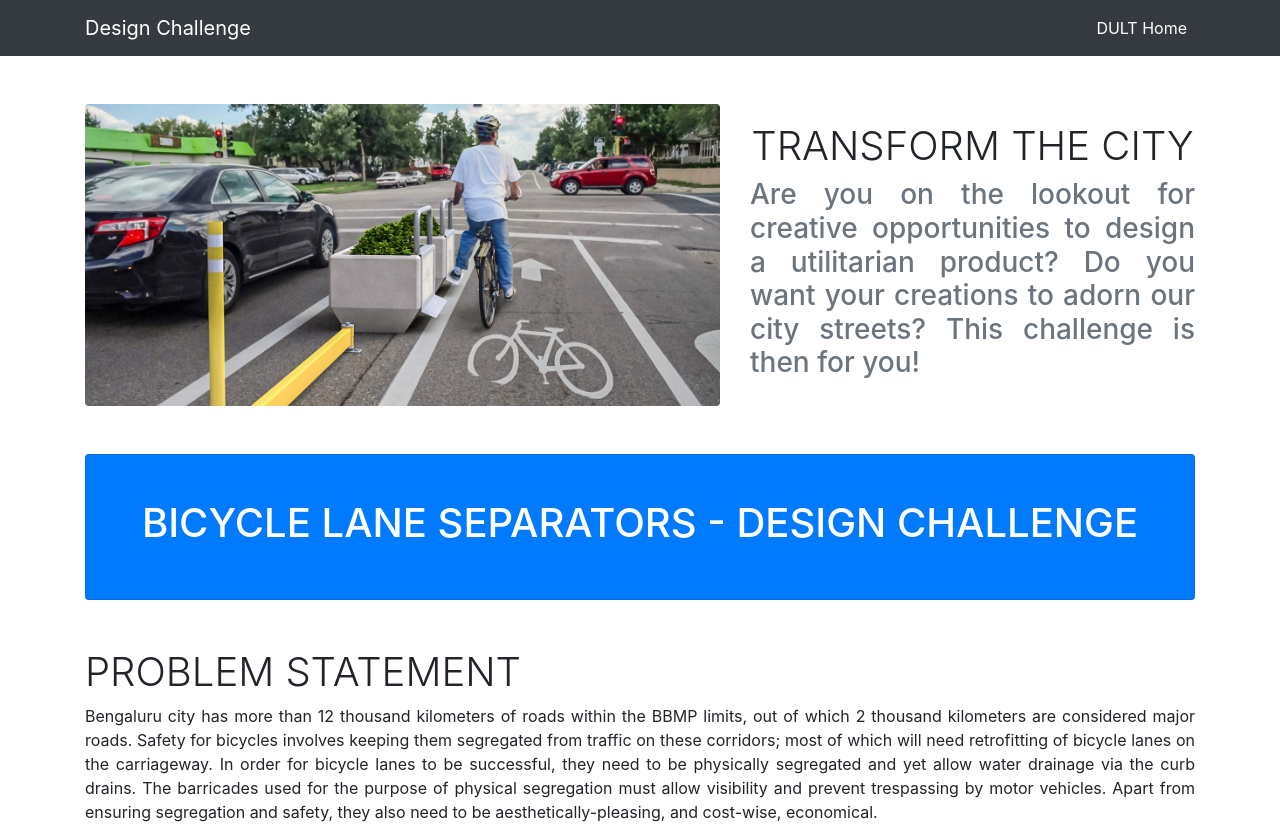
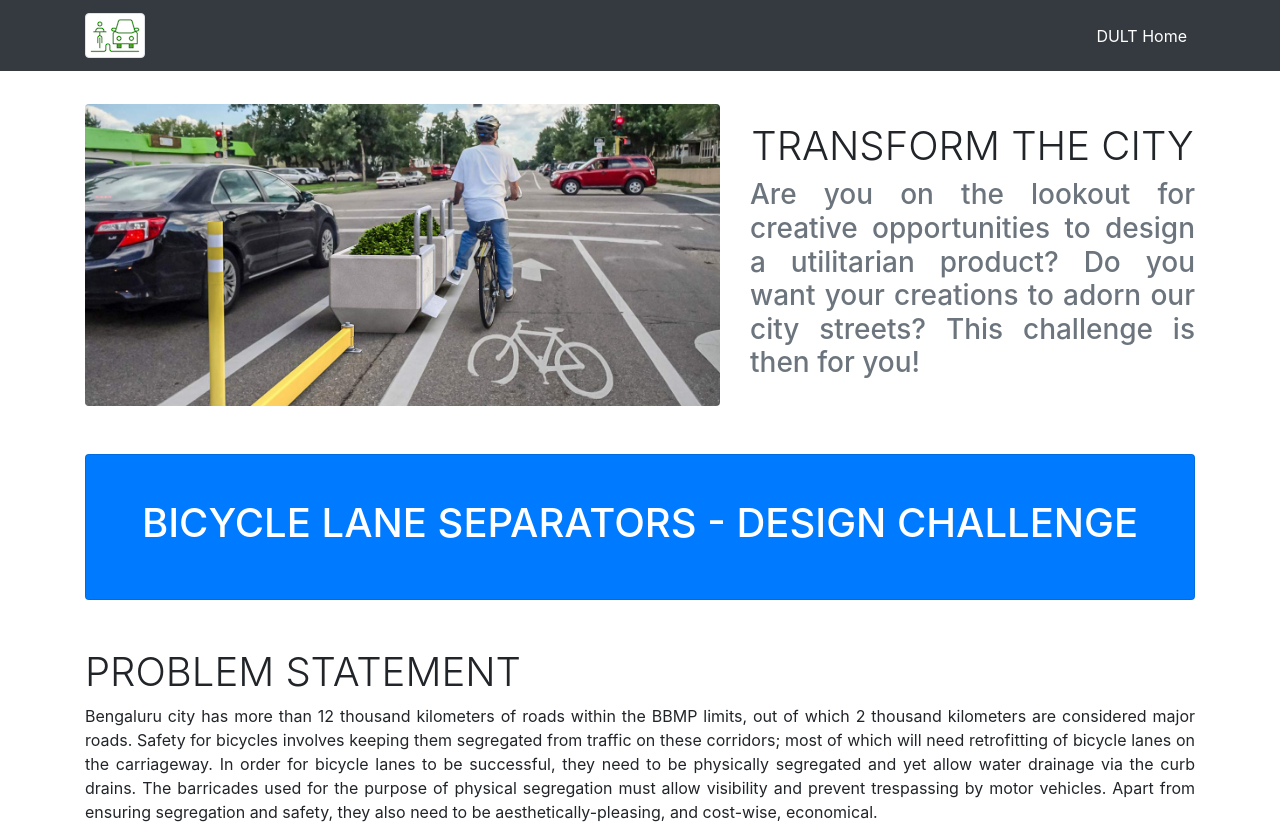
Before and after one commit to urbanmorph/bls_design_challenge, a website: page index.html in a window 1280 px wide. Shown: the top 827 px of the page. Drawn offline with Linux system fonts and the light colour scheme.

Commit message:
navbar brand updated

```diff
--- a/index.html
+++ b/index.html
@@ -29,7 +29,7 @@
   <!-- Navigation -->
   <nav class="navbar navbar-expand-lg navbar-dark bg-dark fixed-top">
     <div class="container">
-      <a class="navbar-brand" href="#">Design Challenge</a>
+      <a class="navbar-brand" href="#"><img src="img/bls_icon.png" class="img-thumbnail" alt="Bicycle Lane Separator"></a>
       <button class="navbar-toggler" type="button" data-toggle="collapse" data-target="#navbarResponsive" aria-controls="navbarResponsive" aria-expanded="false" aria-label="Toggle navigation">
         <span class="navbar-toggler-icon"></span>
       </button>
```
Also changed, not shown: img/Recycled-Bike-Lane-Separator-icon.png (added), img/bg-showcase-1.png (deleted), img/bls.png (added), img/bls_icon.png (added), 2 other files.
